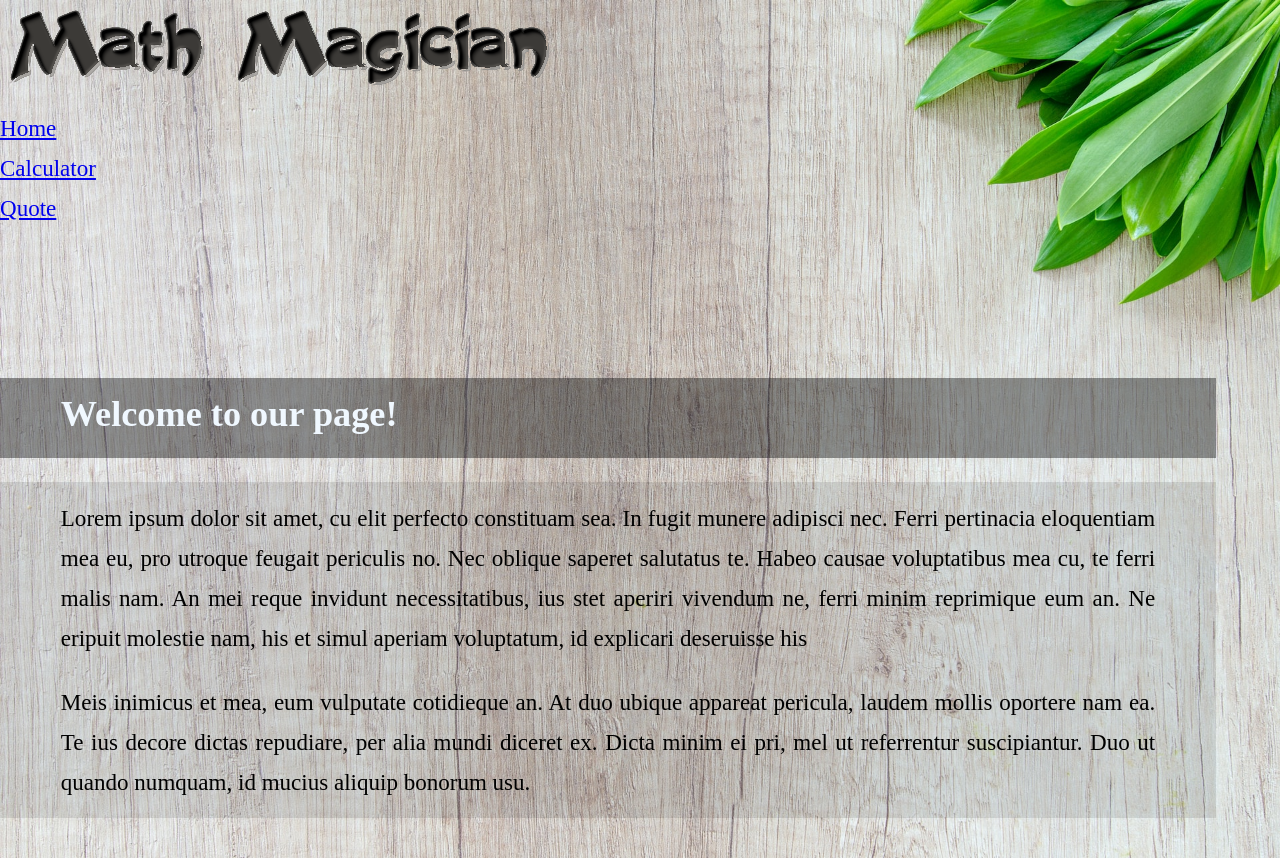
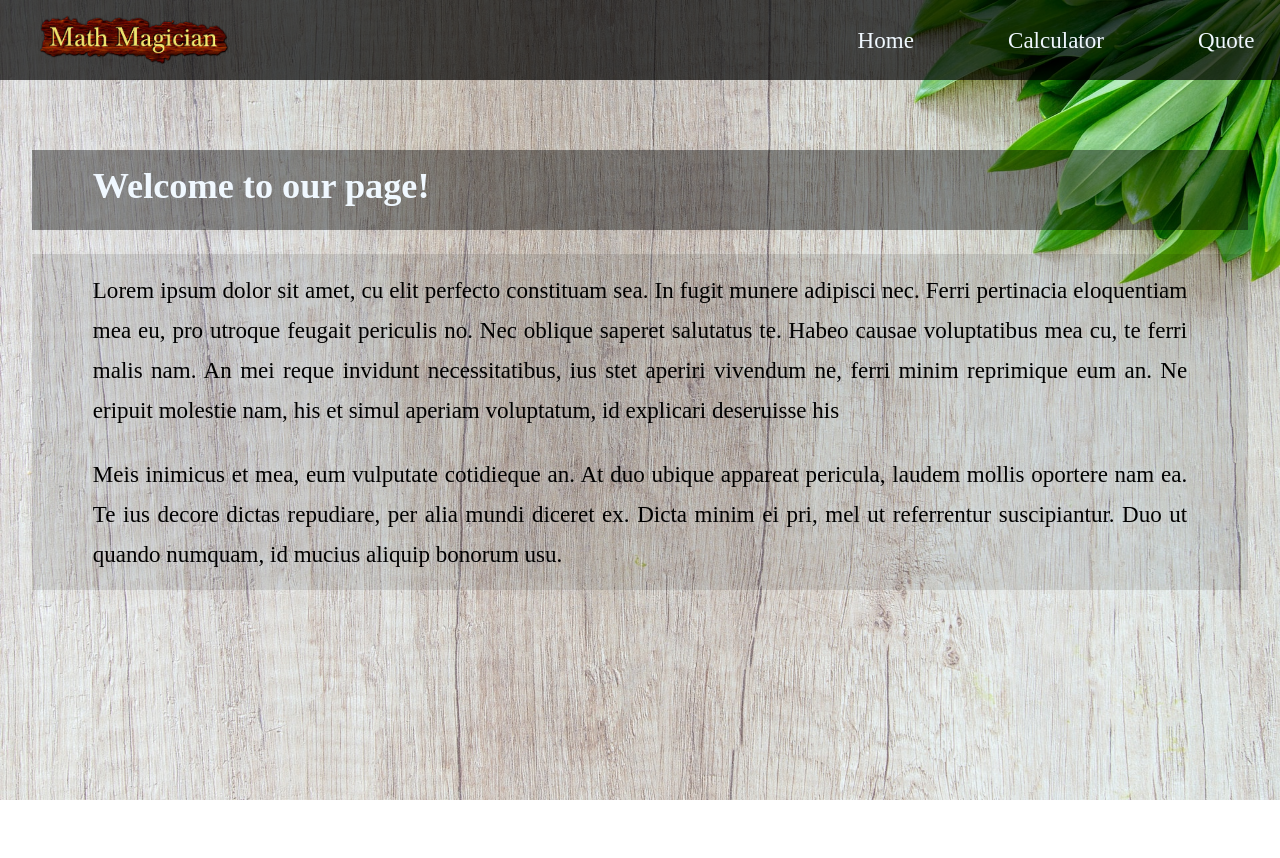
Before and after one commit to momo-87/math-magicians, a React (Create React App) app: page / in a window 1280 px wide. After the commit the page ends 800 px from the top, so only its background shows below. Built offline with nearby package versions, Linux system fonts and the light colour scheme.

Commit message:
Add navbarStyle.scss file for navbar styling

```diff
--- a/src/components/Navbar.jsx
+++ b/src/components/Navbar.jsx
@@ -1,4 +1,3 @@
-import 'styles/navbarStyle.scss';
 import logo from 'assets/logo.png';
 
 const Navbar = () => {
@@ -9,8 +8,9 @@ const Navbar = () => {
   ];
 
   return (
+    <header>
       <nav>
-      <div>
+        <div className="logoBox">
           <img src={logo} alt="logo" />
         </div>
         <ul>
@@ -21,6 +21,7 @@ const Navbar = () => {
           ))}
         </ul>
       </nav>
+    </header>
   );
 };
 export default Navbar;
--- a/src/routes/Layout.jsx
+++ b/src/routes/Layout.jsx
@@ -1,4 +1,5 @@
 import Navbar from 'components/Navbar';
+import 'styles/navbarStyle.scss';
 import { Outlet } from 'react-router-dom';
 
 const Layout = () => (
--- a/src/styles/Home.module.css
+++ b/src/styles/Home.module.css
@@ -1,17 +1,21 @@
 @media only screen and (min-width: 320px) {
     .homePageWrapper {
-        margin-top: 150px;
+        margin: 150px 2.5% 0 2.5%;
         width: 95%;
         font-size: 1.2rem;
         line-height: 30px;
+        display: flex;
+        flex-direction: column;
+        gap: 3vh;
+        align-items: center;
     }
 
     .homePageWrapper h1 {
-        margin-bottom: 3vh;
         background-color: rgba(0, 0, 0, 0.4);
         color: aliceblue;
         height: 10vh;
         padding: 2vh 5% 2vh 5%;
+        width: 100%;
     }
 
     .paragraphBox {
--- a/src/styles/Quote.module.css
+++ b/src/styles/Quote.module.css
@@ -1,6 +1,6 @@
 @media only screen and (min-width: 320px) {
     .quote {
-        margin-top: 30vh;
+        margin: 30vh 5% 0 5%;
         padding: 2vh 5% 2vh 5%;
         background-color: rgba(0, 0, 0, 0.4);
         width: 90%;
@@ -26,6 +26,7 @@
     .quote {
         width: 80%;
         margin-top: 40vh;
+        margin: 35vh 10% 0 10%;
     }
 
     .quote p {
@@ -36,11 +37,14 @@
 @media only screen and (min-width: 992px) {
     .quote {
         width: 70%;
+        margin-top: 40vh;
+        margin: 35vh 15% 0 15%;
     }
 }
 
 @media only screen and (min-width: 1440px) {
     .quote {
         width: 50%;
+        margin: 40vh 25% 0 25%;
     }
 }
--- a/src/styles/calculator.css
+++ b/src/styles/calculator.css
@@ -14,8 +14,8 @@
   }
 
   div.wrapper {
-    width: 90%;
-    margin-top: 150px;
+    width: 95%;
+    margin: 150px 2.5% 0 2.5%;
   }
 
   div.calculatorWrapper {
--- a/src/styles/navbarStyle.scss
+++ b/src/styles/navbarStyle.scss
@@ -0,0 +1,120 @@
+@media only screen and (min-width: 320px) {
+
+    div.navbarWrapper {
+        width: 100%;
+
+        nav {
+            display: flex;
+            position: fixed;
+            top: 0;
+            left: 0;
+            height: 10vh;
+            background-color: rgba(0, 0, 0, 0.7);
+            font-size: 1rem;
+            justify-content: space-between;
+            width: 100%;
+
+            div.logoBox {
+                width: 40%;
+                display: flex;
+                align-items: center;
+                margin-left: 1%;
+
+                img {
+                    width: 100%;
+                }
+            }
+
+            ul {
+                display: flex;
+                list-style: none;
+                width: 55%;
+                align-items: center;
+                justify-content: space-between;
+                padding-left: 2%;
+                padding-right: 2%;
+
+                li {
+
+                    a {
+                        text-decoration: none;
+                        color:aliceblue;
+                    }
+
+                    a:hover {
+                        border-bottom: 2px solid aliceblue;
+                        font-size: 110%;
+                    }
+                }
+            }
+        }
+    }
+}
+
+@media only screen and (min-width: 425px) {
+    div.navbarWrapper {
+
+        nav {
+
+            div.logoBox {
+                width: 30%;
+                margin-left: 3%;
+            }
+
+            ul {
+                width: 45%;
+            }
+        }
+    }
+}
+
+@media only screen and (min-width: 768px) {
+    div.navbarWrapper {
+
+        nav {
+
+            div.logoBox {
+                width: 20%;
+                margin-left: 3%;
+            }
+
+            ul {
+                width: 40%;
+            }
+        }
+    }
+}
+
+@media only screen and (min-width: 992px) {
+    div.navbarWrapper {
+
+        nav {
+
+            div.logoBox {
+                width: 15%;
+                margin-left: 3%;
+            }
+
+            ul {
+                width: 35%;
+            }
+        }
+    }
+}
+
+@media only screen and (min-width: 1440px) {
+    div.navbarWrapper {
+
+        nav {
+
+            div.logoBox {
+                width: 10%;
+                margin-left: 3%;
+            }
+
+            ul {
+                width: 25%;
+            }
+        }
+    }
+}
```
Also changed, not shown: src/assets/logo.png. Lines whose indentation alone changed are shown as unchanged.
